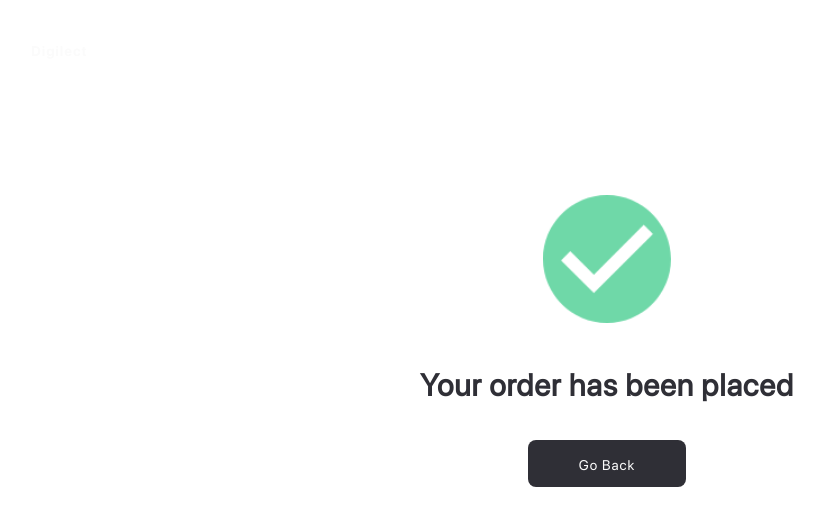
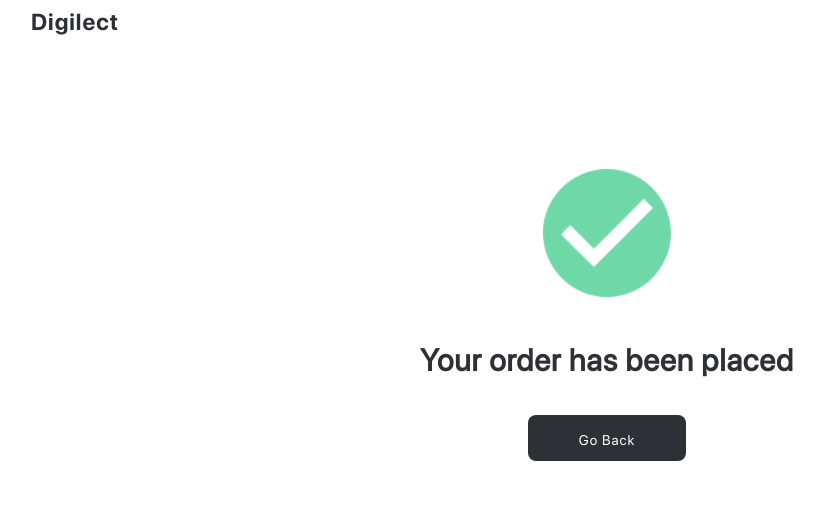
Before and after one commit to MahikaS/digilectweb.github.io, a plain HTML site: page verified.html in a window 1280 px wide. Shown: the whole page, without its empty margins (33-857 px from the left). Drawn offline with nearby package versions, Linux system fonts and the light colour scheme.

Commit message:
Update verified.css

```diff
--- a/verified.css
+++ b/verified.css
@@ -12,10 +12,11 @@ html {
     line-height: 1.8;
 }
 
-nav h3{
+nav h3 a {
     margin: 2% 5%;
     font-size: 1.8vw;
     font-family: 'sf_pro_displaybold';
+    color: #2F2F36
 }
 
 .container {
```
